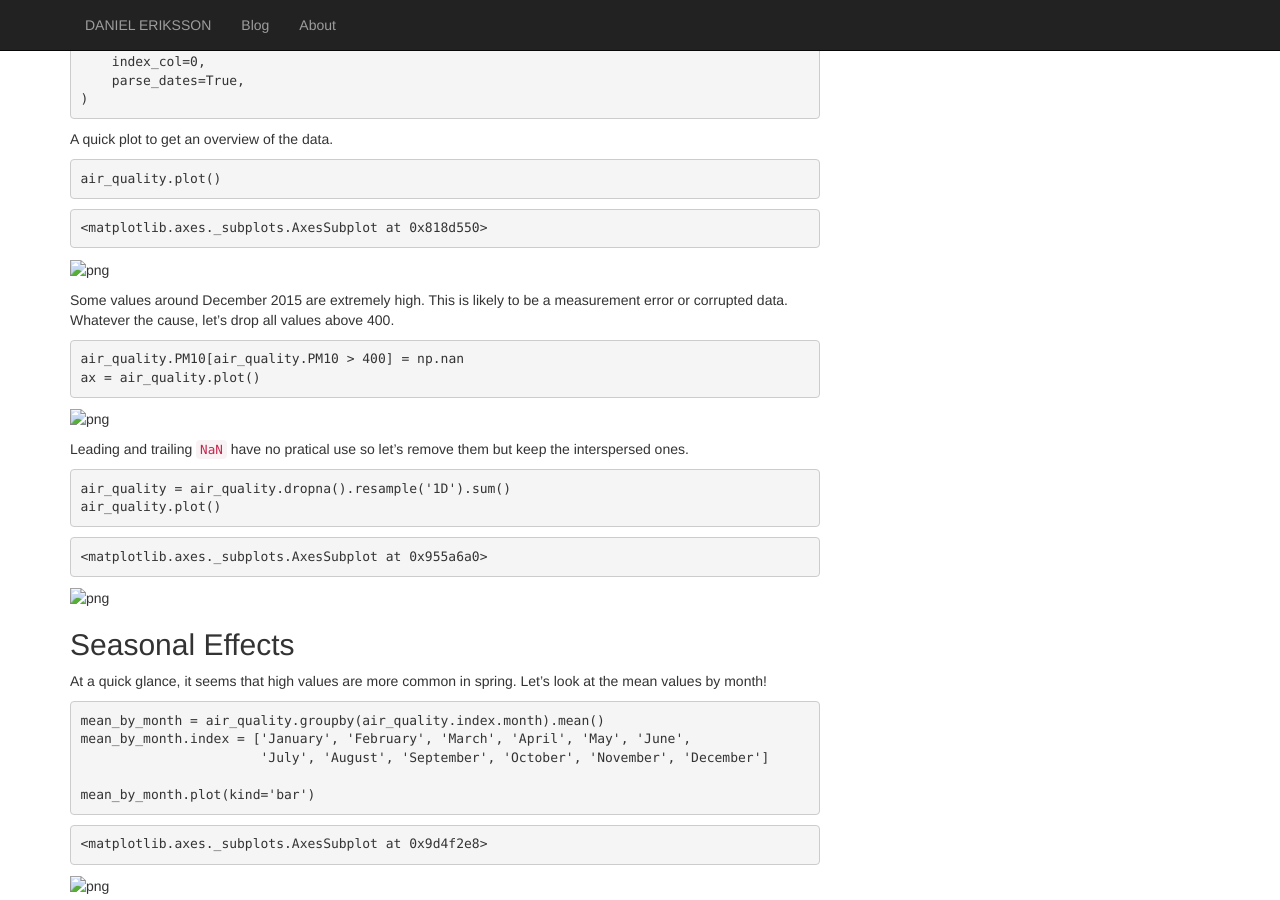
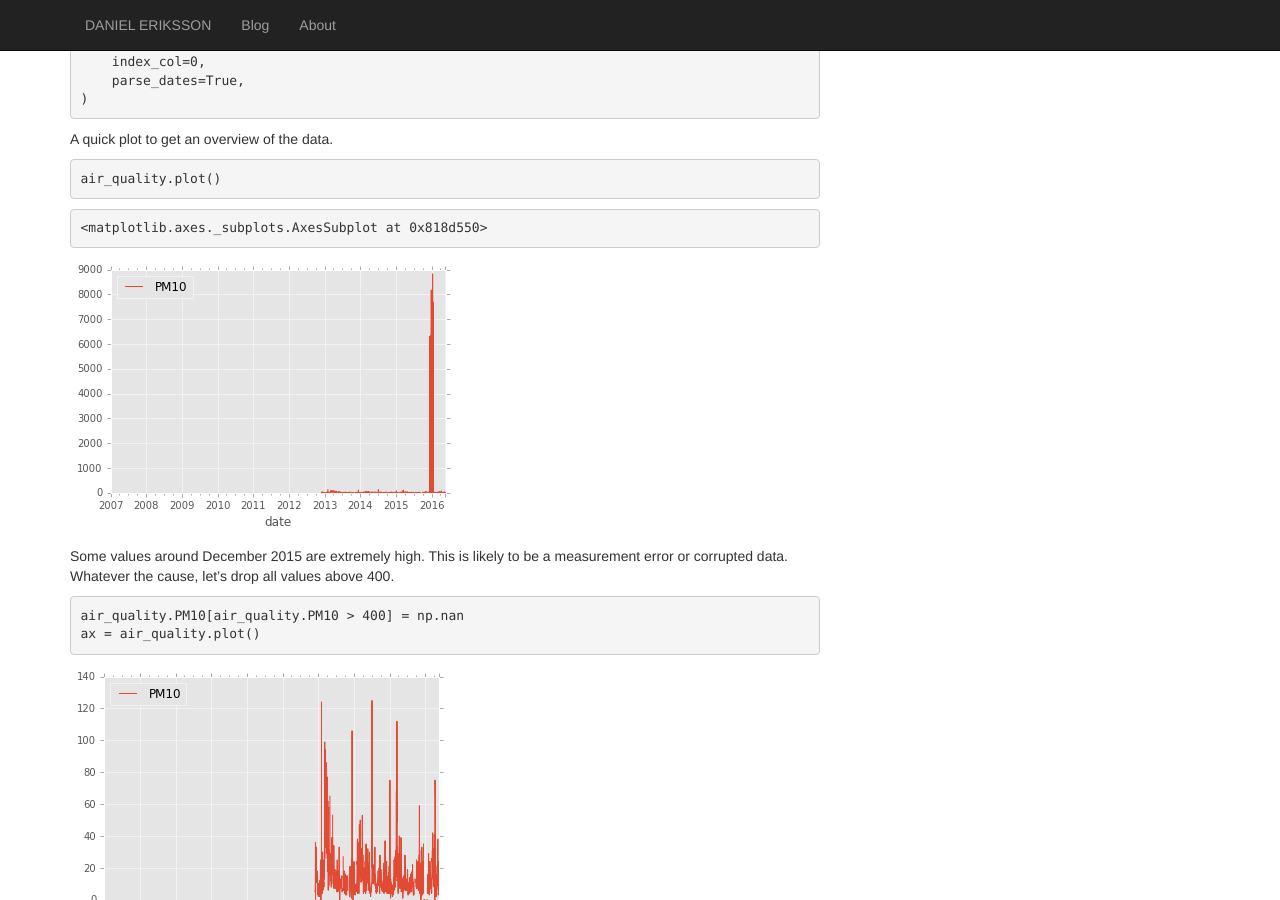
Before and after one commit to belteshassar/belteshassar.github.io, a Jekyll site: the page built from _posts/2016-05-24-particle-matter.md, in a window 1280 px wide and 900 px high, scrolled down 611 px. Built offline with Jekyll 4.4.1, drawn with Linux system fonts in a browser that asks for light colours; nearby versions of some CDN libraries.

Commit message:
Fix relative links.

````diff
--- a/_posts/2016-05-24-particle-matter.md
+++ b/_posts/2016-05-24-particle-matter.md
@@ -47,7 +47,7 @@ air_quality.plot()
 
 
 
-![png](../assets/20160524/output_5_1.png)
+![png](/assets/20160524/output_5_1.png)
 
 
 Some values around December 2015 are extremely high. This is likely to be a measurement error or corrupted data. Whatever the cause, let's drop all values above 400.
@@ -59,7 +59,7 @@ ax = air_quality.plot()
 ```
 
 
-![png](../assets/20160524/output_7_0.png)
+![png](/assets/20160524/output_7_0.png)
 
 
 Leading and trailing `NaN` have no pratical use so let's remove them but keep the interspersed ones.
@@ -78,7 +78,7 @@ air_quality.plot()
 
 
 
-![png](../assets/20160524/output_9_1.png)
+![png](/assets/20160524/output_9_1.png)
 
 
 ## Seasonal Effects
@@ -102,7 +102,7 @@ mean_by_month.plot(kind='bar')
 
 
 
-![png](../assets/20160524/output_11_1.png)
+![png](/assets/20160524/output_11_1.png)
 
 
 As expected, large values are recorded in March and April. This time of year, road are snow free and the temperatures climb to double digits (centigrade) on a fine day, while drivers still haven't changed over from the studded tyres used in Scandinavia during winter. Likewise, the icy roads in January seems to bind particles since the lowest average is recorded in this month.
@@ -121,7 +121,7 @@ ax = mean_by_weekday.plot(kind='bar')
 ```
 
 
-![png](../assets/20160524/output_14_0.png)
+![png](/assets/20160524/output_14_0.png)
 
 
 As expected, air quality is better on weekends, but the effect is rather small.
@@ -197,7 +197,7 @@ pm_by_precipitation.mean().plot(kind='bar')
 
 
 
-![png](../assets/20160524/output_20_1.png)
+![png](/assets/20160524/output_20_1.png)
 
 
 Small amounts of precipitation do indeed lower the amount of particle matter, but the effect vanishes already at 2 mm/day.
@@ -289,7 +289,7 @@ pm_by_wind_speed..plot(kind='bar')
 
 
 
-![png](../assets/20160524/output_24_1.png)
+![png](/assets/20160524/output_24_1.png)
 
 
 Stronger winds seem to reduce the amount of particle matter in the air. What about the direction?
@@ -313,7 +313,7 @@ mean_pm_by_wind_direction.plot(kind='bar')
 
 
 
-![png](../assets/20160524/output_26_1.png)
+![png](/assets/20160524/output_26_1.png)
 
 
 Surprisingly, the direction of the wind seems to have a strong impact on the amount of particle matter. Perhaps this is due to local effects around the point of measurement, or perhaps a consequence of seasonal variations in wind direction.
@@ -375,7 +375,7 @@ mean_pm_by_air_temp_max.plot(kind='bar')
 
 
 
-![png](../assets/20160524/output_30_1.png)
+![png](/assets/20160524/output_30_1.png)
 
 
 Really warm summer days seem to increase the amount of particle matter. We can also see a peak corresponding to warm spring days.
@@ -436,7 +436,7 @@ mean_pm_by_humidity.plot(kind='bar')
 
 
 
-![png](../assets/20160524/output_34_1.png)
+![png](/assets/20160524/output_34_1.png)
 
 
 It does indeed seem that high humidity leads to lower amounts of particle matter.
@@ -591,7 +591,7 @@ ax.set_ylabel('log(Predicted)')
 
 
 
-![png](../assets/20160524/output_50_1.png)
+![png](/assets/20160524/output_50_1.png)
 
 
 
@@ -616,7 +616,7 @@ ax.set_ylim([y.min(), y.max()])
 
 
 
-![png](../assets/20160524/output_51_1.png)
+![png](/assets/20160524/output_51_1.png)
 
 
 Train the SVR using all but the last 90 days of data and use this model to predict the last 90 days.
@@ -647,7 +647,7 @@ res.plot()
 
 
 
-![png](../assets/20160524/output_53_1.png)
+![png](/assets/20160524/output_53_1.png)
 
 
 The model does indeed seem to have som predictive power, even though it fails to predict the highest peaks.
````
Also changed, not shown: _posts/2016-05-06-custom-ansys-cmap.md (+4 -4 lines).
